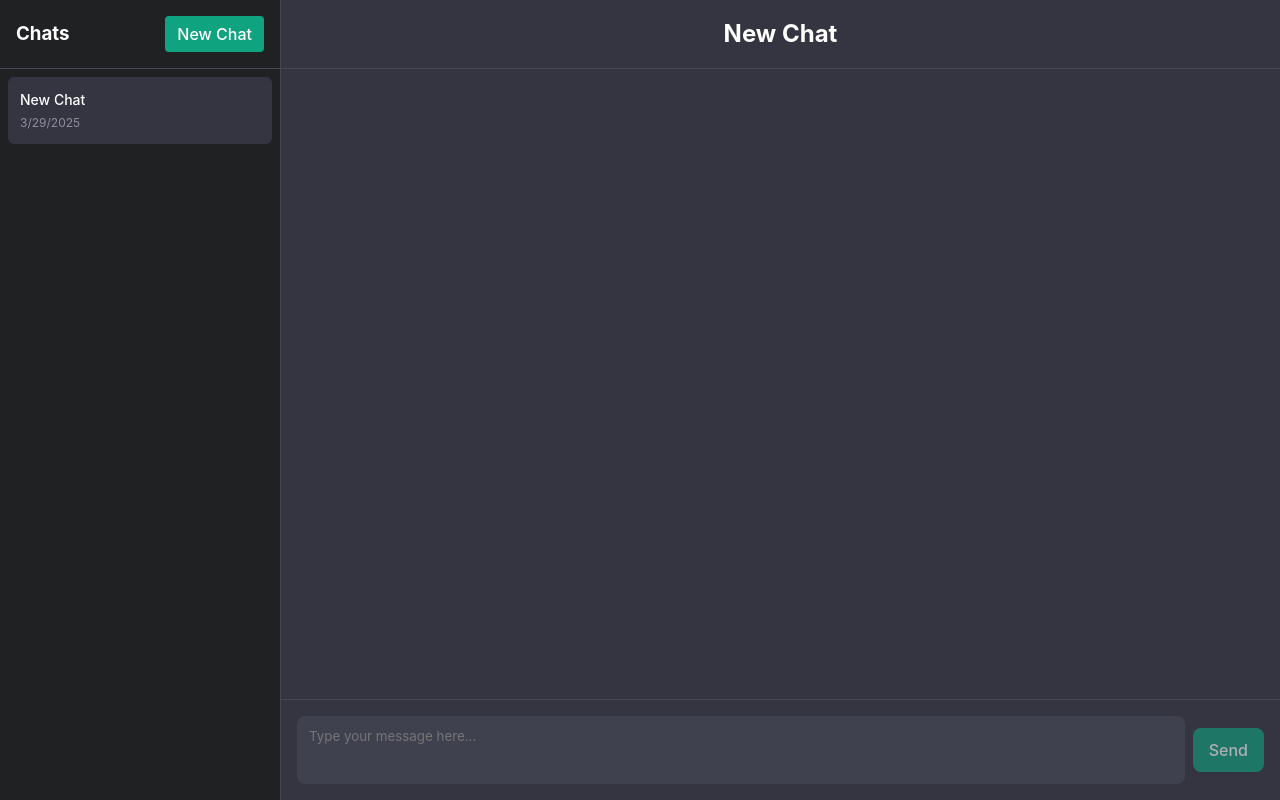
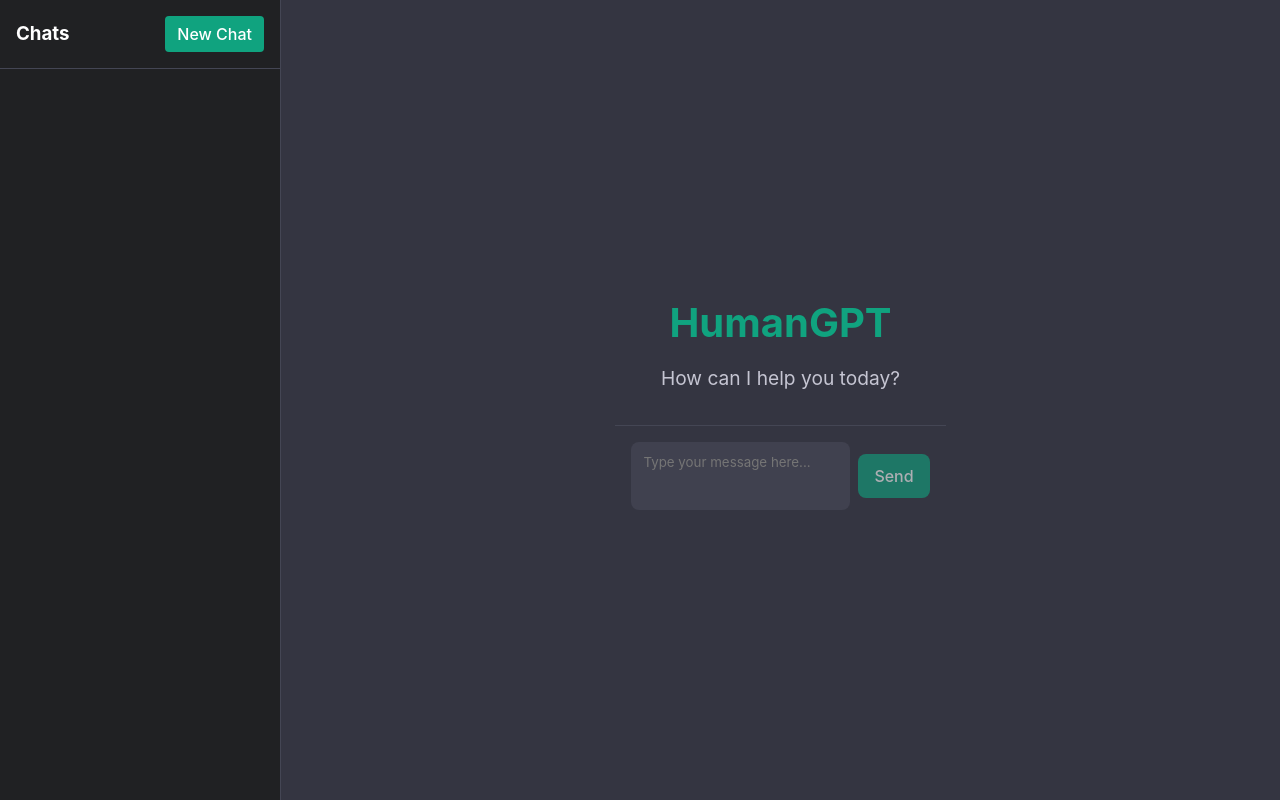
Before and after one commit to tayydev/humangpt, a Svelte app in the folder frontend/: page / in a window 1280 px wide. Built offline with nearby package versions, Linux system fonts and the light colour scheme.

Commit message:
containerized

```diff
--- a/frontend/src/App.svelte
+++ b/frontend/src/App.svelte
@@ -1,5 +1,4 @@
 <script lang="ts">
-  import { onMount } from 'svelte';
   import type { Chat, Message } from './lib/types';
   import Sidebar from './lib/Sidebar.svelte';
   import ChatHeader from './lib/ChatHeader.svelte';
@@ -8,11 +7,6 @@
 
   let chats: Chat[] = [];
   let currentChat: Chat | null = null;
-
-  // Create initial chat
-  onMount(() => {
-    createNewChat();
-  });
 
   function createNewChat() {
     const newChat: Chat = {
@@ -30,9 +24,12 @@
   }
 
   function handleMessageSubmit(event: CustomEvent<string>) {
-    if (!currentChat) return;
+    const messageContent = event.detail;
 
-    const messageContent = event.detail;
+    if (!currentChat) {
+      // Create a new chat if none exists
+      createNewChat();
+    }
 
     // Add user message
     const userMessage: Message = {
@@ -84,7 +81,13 @@
       <ChatInput on:submit={handleMessageSubmit} />
     {:else}
       <div class="empty-state">
-        <p>Select a chat or create a new one</p>
+        <div class="welcome-container">
+          <h1>HumanGPT</h1>
+          <p>How can I help you today?</p>
+          <div class="centered-input">
+            <ChatInput on:submit={handleMessageSubmit} />
+          </div>
+        </div>
       </div>
     {/if}
   </main>
@@ -113,4 +116,25 @@
     height: 100%;
     color: #8e8ea0;
   }
+
+  .welcome-container {
+    max-width: 600px;
+    text-align: center;
+  }
+
+  .welcome-container h1 {
+    font-size: 2.5rem;
+    margin-bottom: 1rem;
+    color: #10a37f;
+  }
+
+  .welcome-container p {
+    font-size: 1.2rem;
+    margin-bottom: 2rem;
+    color: #c5c5d2;
+  }
+
+  .centered-input {
+    width: 100%;
+  }
 </style>
```
